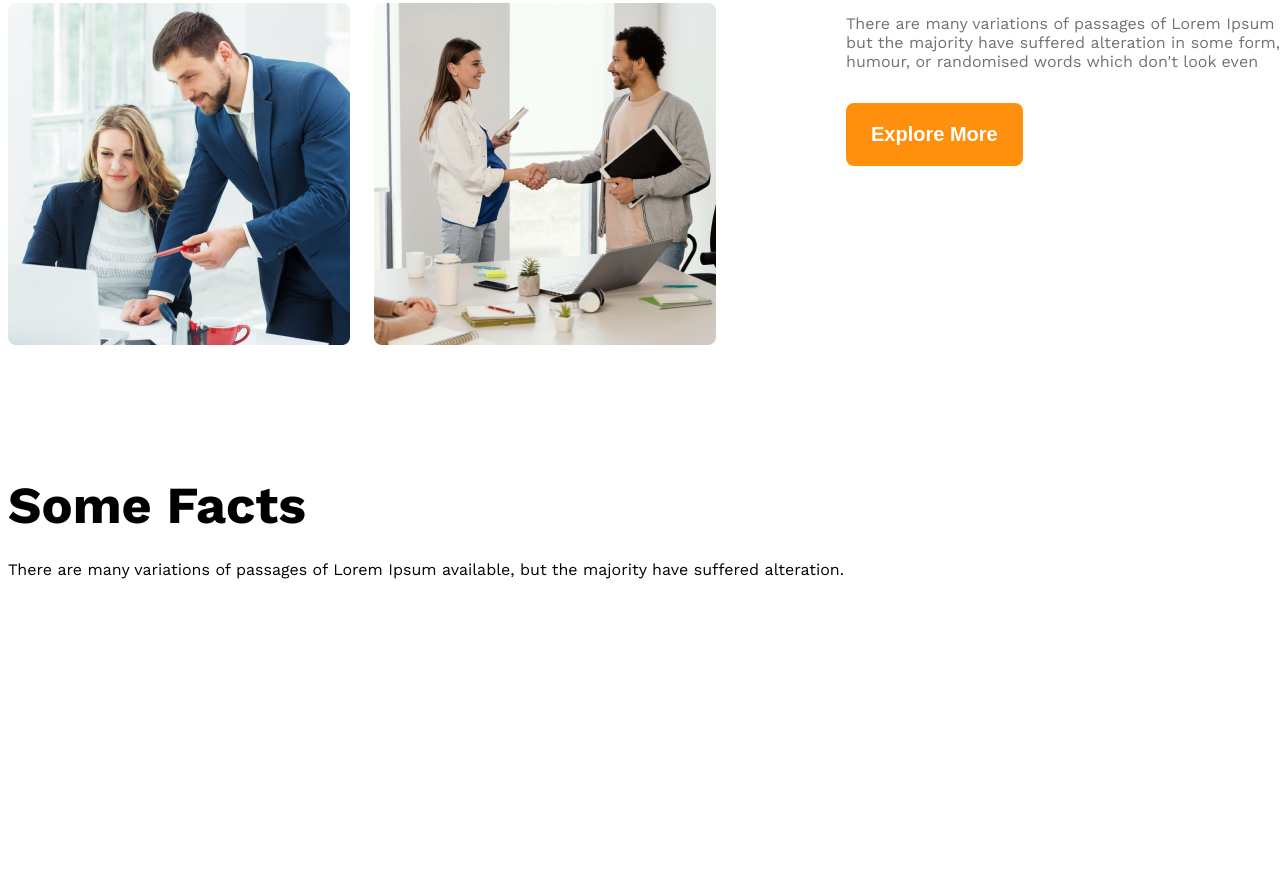
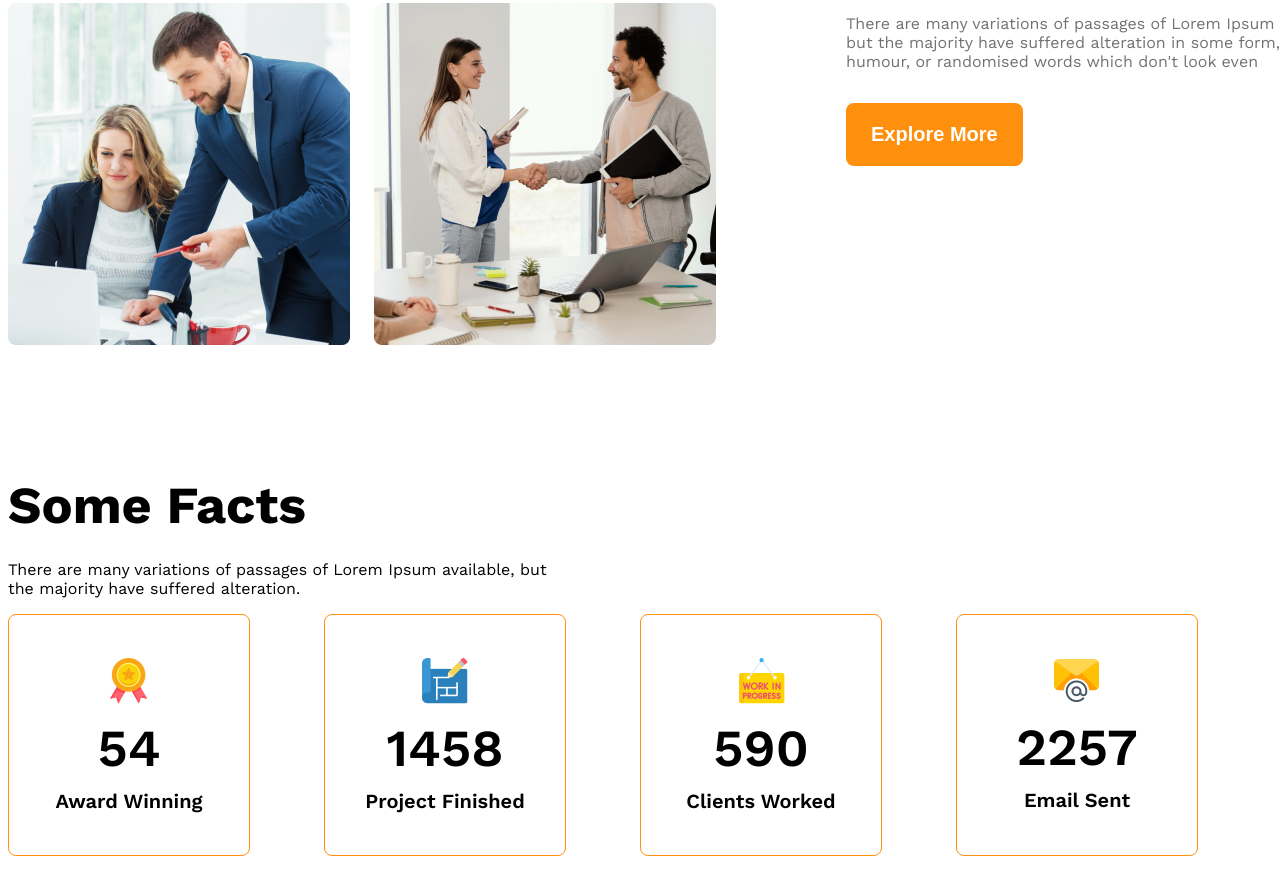
Before and after one commit to arafat-rahaman-28/g3-architect-website, a plain HTML site: page index.html in a window 1280 px wide. Shown: the part 1677-2571 px from the top of the page. Before the commit the page ends 2545 px from the top, so only its background shows below. Drawn offline with nearby package versions, Linux system fonts and the light colour scheme.

Commit message:
facts section styling is done

```diff
--- a/index.html
+++ b/index.html
@@ -60,27 +60,35 @@
         <!-- Features you will enjoy -->
         <section>
             <h3 class="section-title">Some Facts</h3>
-            <p class="">There are many variations of passages of Lorem Ipsum available, but the majority have suffered alteration.</p>
-            <div class="facs-container">
+            <p class="fact-paragraph">There are many variations of passages of Lorem Ipsum available, but the majority have suffered alteration.</p>
+            <div class="facts-container">
                 <div class="fact">
-                    <img src="" alt="" class="fact-icon">
-                    <h4 class="fact-number"></h4>
-                    <h5 class="fact-name"></h5>
+                    <div>
+                        <img src="images/icons/ribon.png" alt="" class="fact-icon">
+                        <h4 class="fact-number">54</h4>
+                        <h5 class="fact-name">Award Winning</h5>
+                    </div>
                 </div>
                 <div class="fact">
-                    <img src="" alt="" class="fact-icon">
-                    <h4 class="fact-number"></h4>
-                    <h5 class="fact-name"></h5>
+                    <div>
+                        <img src="images/icons/projects.png" alt="" class="fact-icon">
+                        <h4 class="fact-number">1458</h4>
+                        <h5 class="fact-name">Project Finished</h5>
+                    </div>
                 </div>
                 <div class="fact">
-                    <img src="" alt="" class="fact-icon">
-                    <h4 class="fact-number"></h4>
-                    <h5 class="fact-name"></h5>
+                    <div>
+                        <img src="images/icons/customers.png" alt="" class="fact-icon">
+                        <h4 class="fact-number">590</h4>
+                        <h5 class="fact-name">Clients Worked</h5>
+                    </div>
                 </div>
                 <div class="fact">
-                    <img src="" alt="" class="fact-icon">
-                    <h4 class="fact-number"></h4>
-                    <h5 class="fact-name"></h5>
+                    <div>
+                        <img src="images/icons/email.png" alt="" class="fact-icon">
+                        <h4 class="fact-number">2257</h4>
+                        <h5 class="fact-name">Email Sent</h5>
+                    </div>
                 </div>
             </div>
         </section>
--- a/styles/styles.css
+++ b/styles/styles.css
@@ -117,6 +117,39 @@ main > section{
 
 
 
+/* SOME FACTS STYLES */
+.facts-container{
+    display: grid;
+    grid-template-columns: repeat(4, 1fr);
+}
+.fact{
+    border: 1px solid #FF900E;
+    border-radius: 8px;
+    width: 240px;
+    height: 240px;
+    display: flex;
+    justify-content: center;
+    align-items: center;
+}
+.fact div{
+    text-align: center;
+}
+.fact-number{
+    font-size: 3.25rem;
+    font-weight: 600;
+    margin: 10px 5px;
+}
+.fact-name{
+    font-weight: 600;
+    font-size: 1.25rem;
+    margin-top: 0px;
+    margin-bottom: 0px;
+}
+.fact-paragraph{
+    max-width: 540px;
+}
+
+
 /* responsive styles */
 @media screen and (max-width: 576px) {
     .navbar,
```
